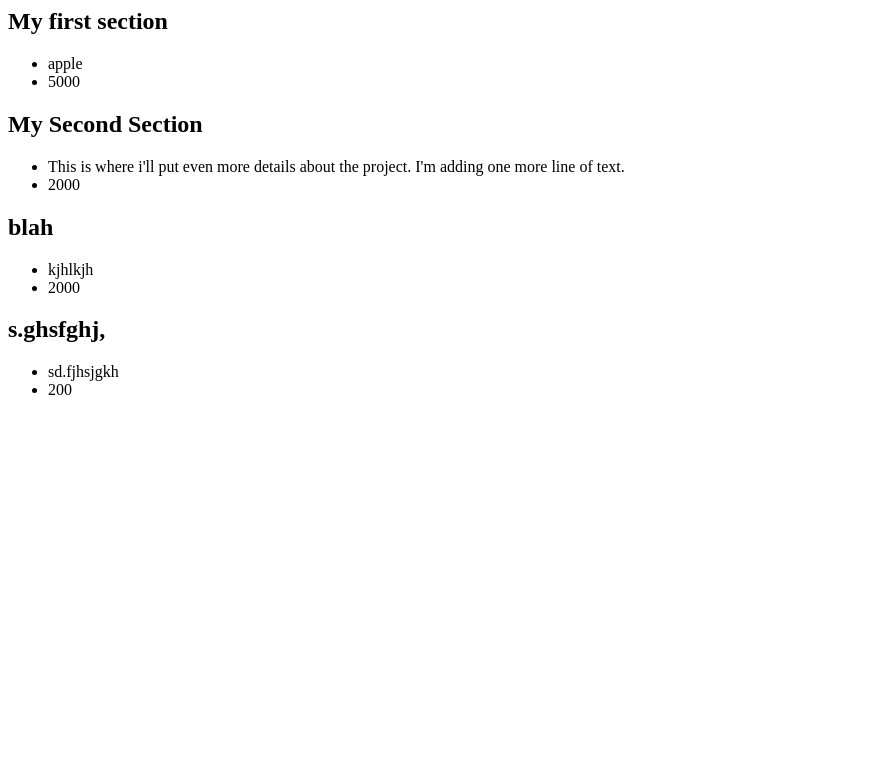
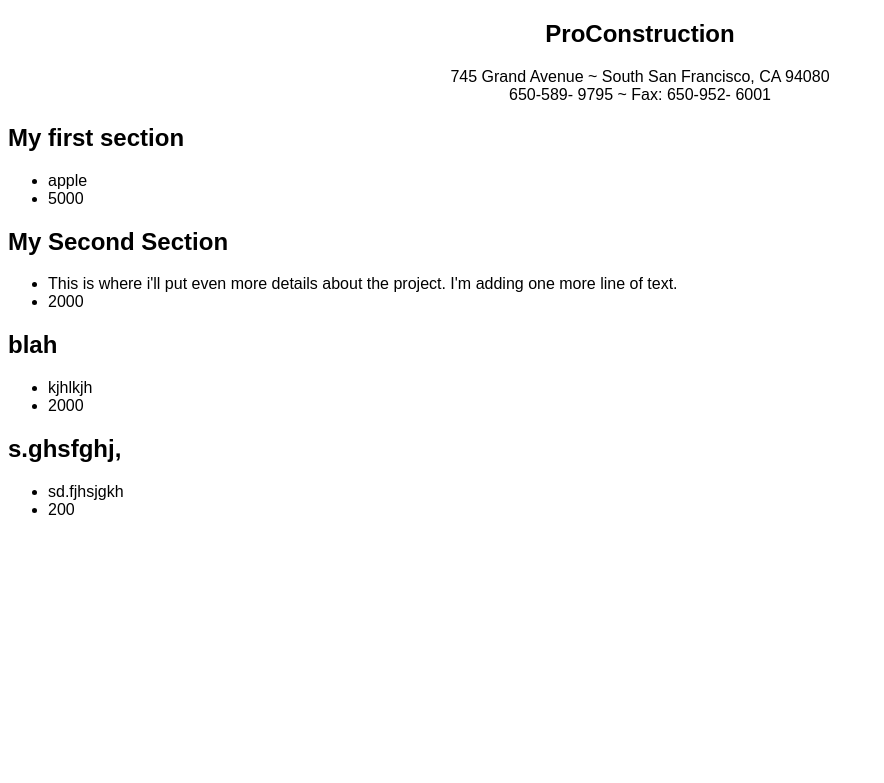
Before and after one commit to maxmilpro/prosite, a Django app: page /bids/proposal/1/final_doc/ in a window 1280 px wide. Shown: the top 783 px of the page, without its empty margins (0-884 px from the left). Run offline with Django 3.2, Linux system fonts and the light colour scheme; data comes from the database, SQL or seed files in the repository.

Commit message:
Setup html and css file structure for final_bid

```diff
--- /dev/null
+++ b/bids/static/css/final_bid.css
@@ -0,0 +1,7 @@
+body {
+    font-family: Arial, Helvetica, sans-serif;
+}
+
+#title {
+    text-align:center;
+}
--- a/bids/templates/bids/final_bid.html
+++ b/bids/templates/bids/final_bid.html
@@ -1,8 +1,42 @@
-<!-- object=proposal -->
+{% load staticfiles %}
+
+<!DOCTYPE html>
+<html>
+<head>
+<link type="text/css" rel="stylesheet" href="/../static/css/final_bid.css">
+</head>
+
+<body>
+
+<!-- ProConstruction Title -->
+<div id="title">
+  <h2>ProConstruction</h2>
+  <p>745 Grand Avenue ~ South San Francisco, CA 94080<br>650-589- 9795 ~ Fax: 650-952- 6001</p>
+</div>
+
+<!-- Contact Info -->
+<div>
+  <div>
+
+  </div>
+  <div>
+  </div>
+</div>
+
+<!-- Sections -->
+<div>
 {% for section in proposal.section_set.all %}
-<h2>{{ section.title }}</h2>
-  <ul>
-    <li>{{ section.details }}</li>
-    <li>{{ section.cost }}</li>
-  </ul>
+  <h2>{{ section.title }}</h2>
+    <ul>
+      <li>{{ section.details }}</li>
+      <li>{{ section.cost }}</li>
+    </ul>
 {% endfor %}
+</div>
+
+<!-- Totals -->
+<div>
+
+</div>
+
+</body>
```
